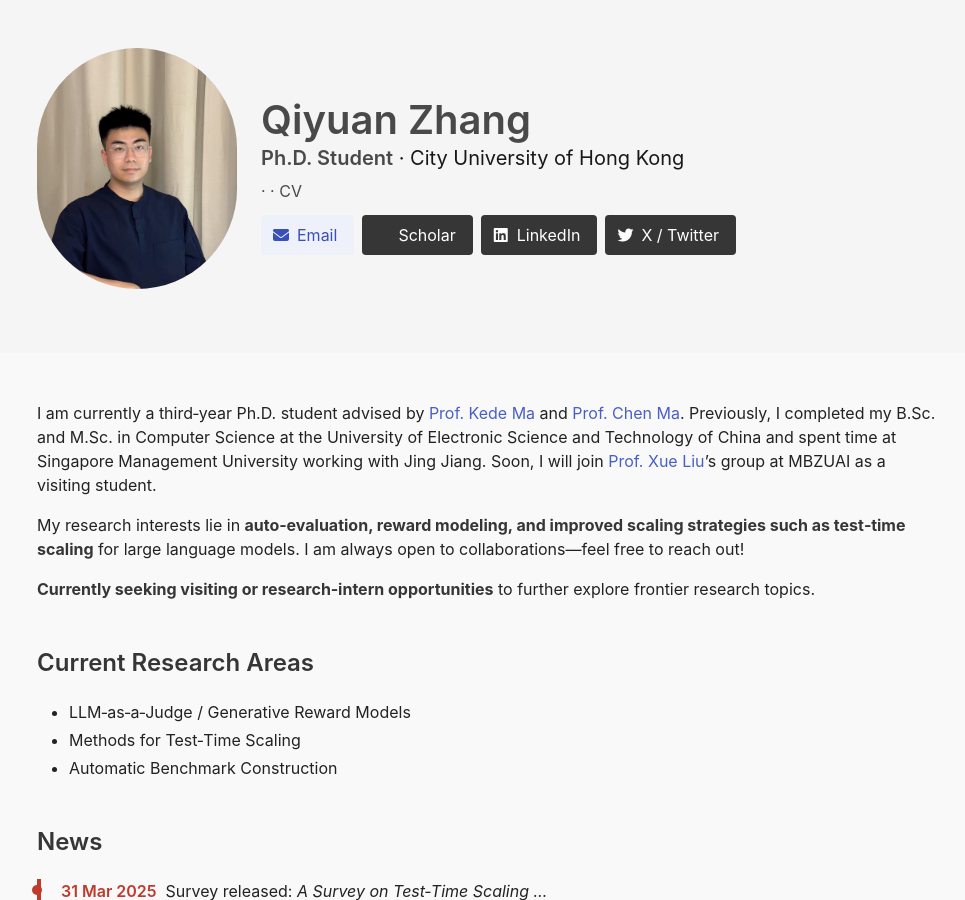
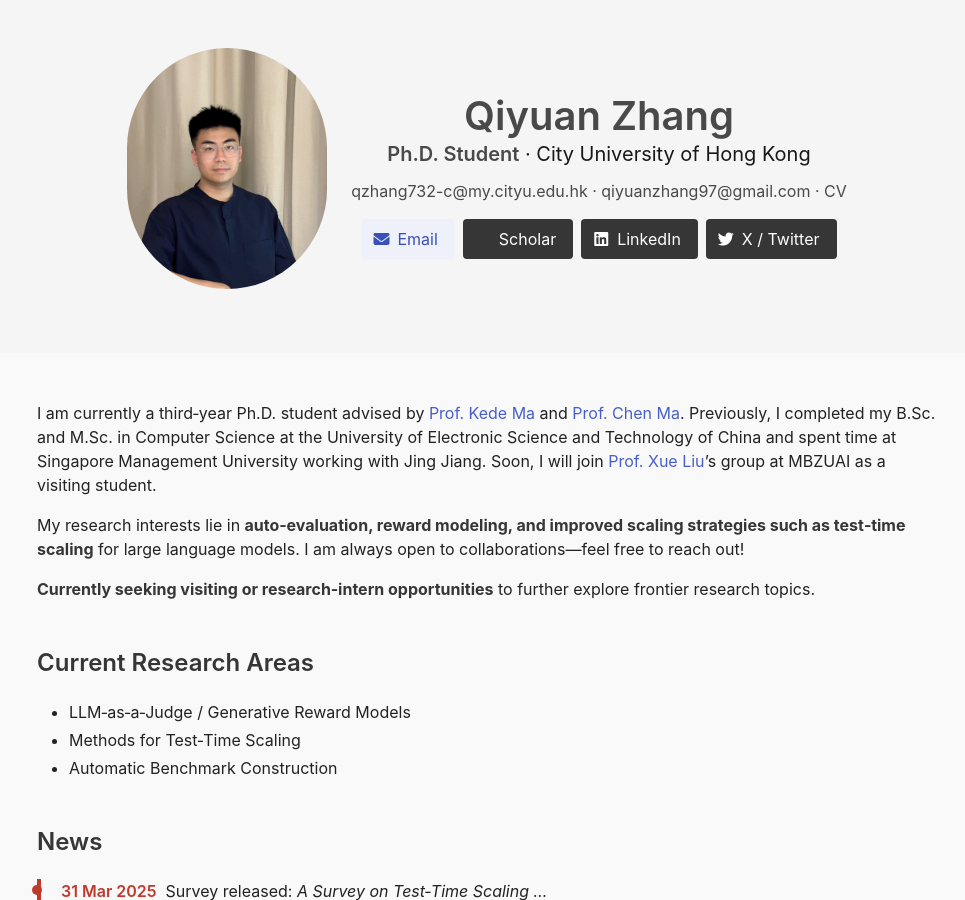
Before and after one commit to zhangqiyuan-rico/zhangqiyuan-rico.github.io, a Jekyll site: the page index.html, which Jekyll copies as it is, in a window 1280 px wide and 900 px high. Shown: the whole window, without its empty margins (153-1118 px from the left). Built offline with Jekyll 4.4.1, drawn with Linux system fonts in a browser that asks for light colours; a style sheet for code colours, icons or effects is not loaded.

Commit message:
Update index.html

```diff
--- a/index.html
+++ b/index.html
@@ -66,25 +66,24 @@
   <!-- HERO -->
   <section class="hero is-light">
   <div class="hero-body">
-    <div class="container is-flex is-flex-wrap-wrap is-align-items-center">
+    <div class="container is-flex is-flex-wrap-wrap is-align-items-center is-justify-content-center">
       <!-- Bigger, eye-catching photo -->
       <figure class="image mr-5 mb-4" style="width:200px;">
         <img class="is-rounded" src="images/zqy.jpg" alt="Qiyuan Zhang">
       </figure>
 
-      <!-- Right-hand info block -->
-      <div>
+      <!-- Center-aligned text block -->
+      <div class="has-text-centered">
         <h1 class="title is-2 mb-1">Qiyuan Zhang</h1>
-        <p class="subtitle is-5 mb-2"><strong>Ph.D. Student</strong> · City University of Hong Kong</p>
+        <p class="subtitle is-5 mb-3"><strong>Ph.D. Student</strong> · City University of Hong Kong</p>
 
-        <!-- Compact contact row -->
-        <p class="is-size-6 mb-3">
-           ·
-           ·
-          CV
+        <p class="is-size-6 mb-4">
+          <a href="mailto:qzhang732-c@my.cityu.edu.hk">qzhang732-c@my.cityu.edu.hk</a> ·
+          <a href="mailto:qiyuanzhang97@gmail.com">qiyuanzhang97@gmail.com</a> ·
+          <a href="cv/Qiyuan_CV.pdf">CV</a>
         </p>
 
-        <div class="buttons">
+        <div class="buttons is-centered">
           <a class="button is-link is-light" href="mailto:qiyuanzhang97@gmail.com">
             <span class="icon"><i class="fas fa-envelope"></i></span><span>Email</span>
           </a>
```
